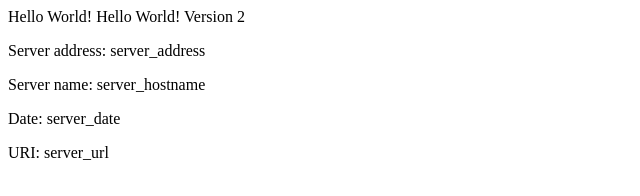
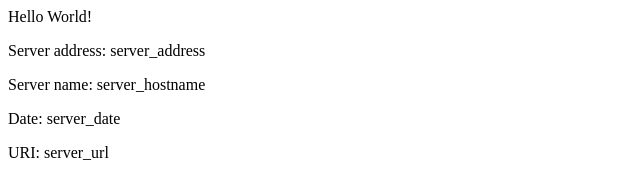
Before and after one commit to minsoub/eks-example, a plain HTML site: page src/index.html in a window 1280 px wide. Shown: the whole page, without its empty margins (0-640 px from the left). Drawn offline with Linux system fonts and the light colour scheme.

Commit message:
Revert "v2 updating home page"
This reverts commit 8b0ba8ae6db3306f26963bce58364c672d763edf.

```diff
--- a/src/index.html
+++ b/src/index.html
@@ -3,7 +3,6 @@
 </head>
 <div class="info">
 <h>Hello World!</h>
-<h>Hello World! Version 2</h>
 <p><span>Server&nbsp;address:</span> <span>server_address</span></p>
 <p><span>Server&nbsp;name:</span> <span>server_hostname</span></p>
 <p class="smaller"><span>Date:</span> <span>server_date</span></p>
```
